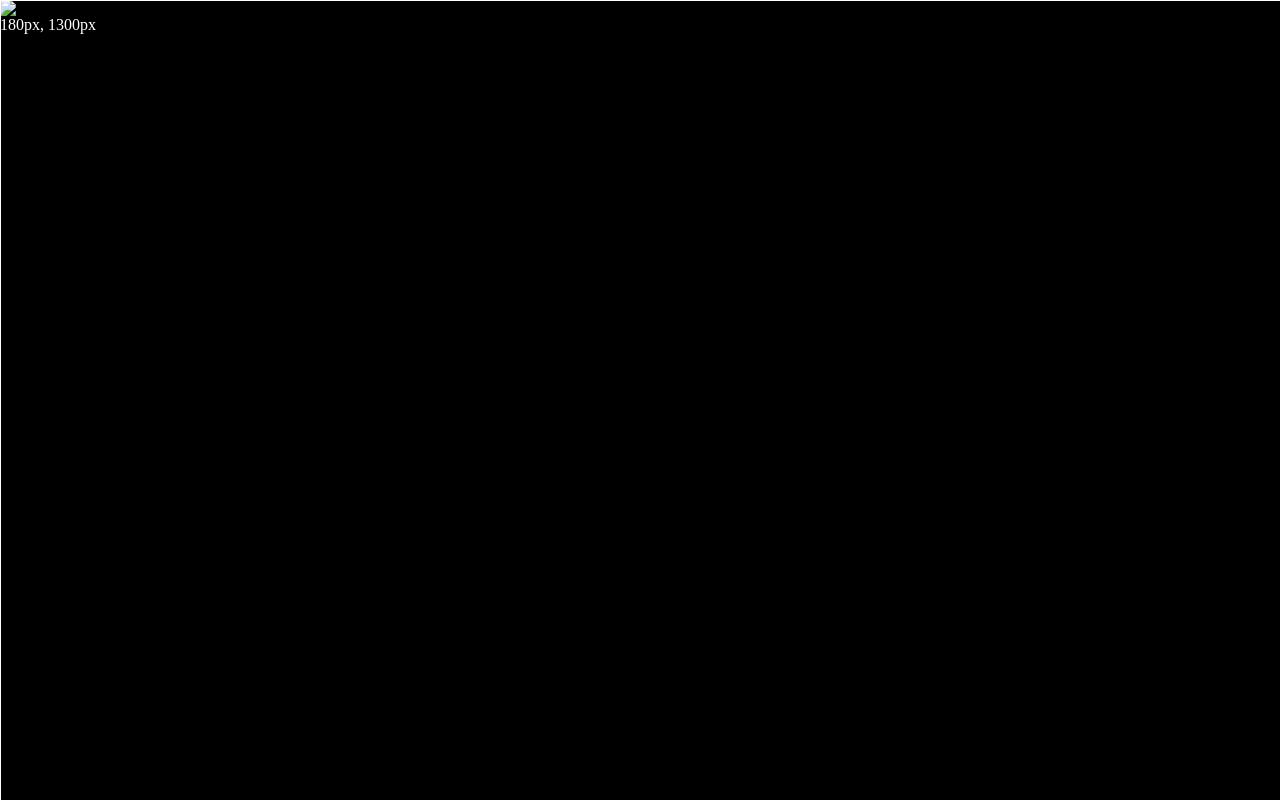
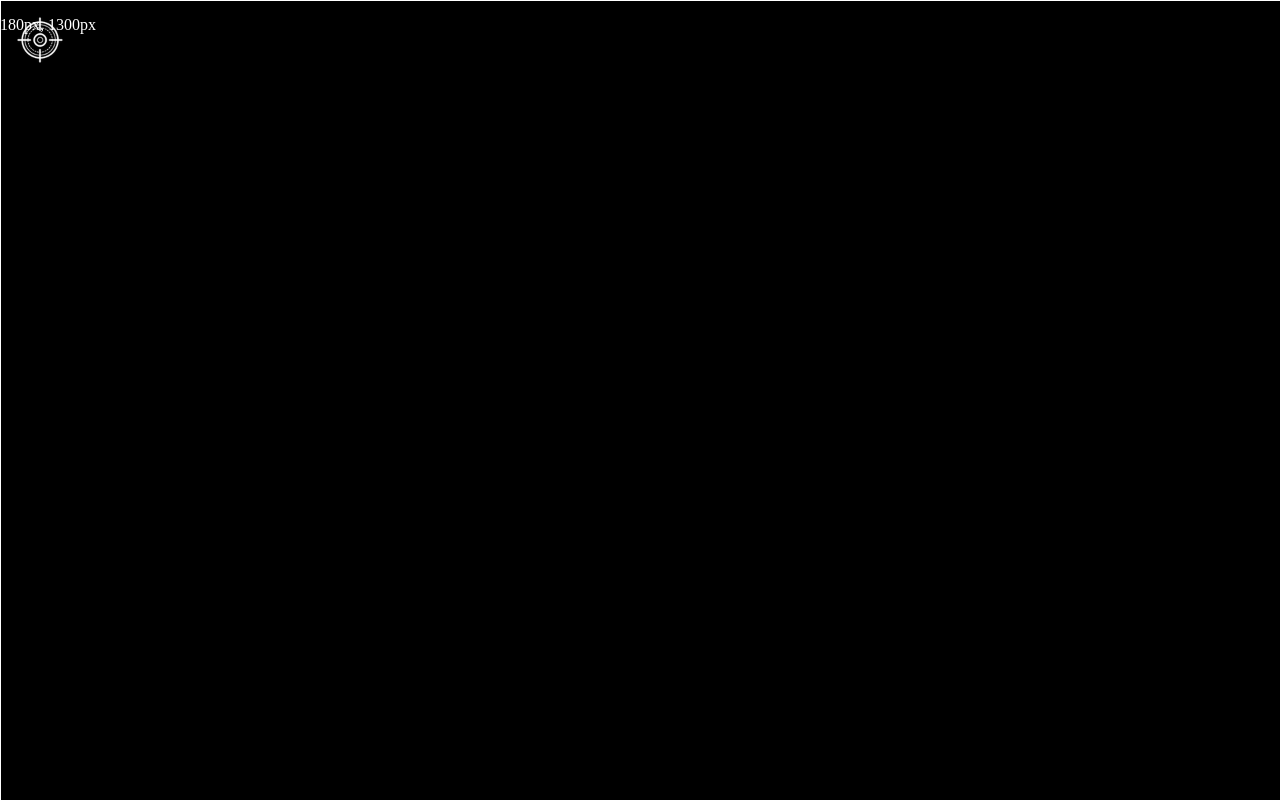
Before and after one commit to yangddoddi/coordinates, a plain HTML site: page index.html in a window 1280 px wide. Drawn offline with Linux system fonts and the light colour scheme; the site is published under a folder, as on GitHub Pages, so addresses that start at the root find nothing.

Commit message:
Update index.html

```diff
--- a/index.html
+++ b/index.html
@@ -10,7 +10,7 @@
 </head>
 
 <body>
-  <img src="/img/target.png" alt="pointer" class="pointer">
+  <img src="./img/target.png" alt="pointer" class="pointer">
   <div class="verticalLine"></div>
   <div class="horizontaLine"></div>
   <p class="coordinates">180px, 1300px</p>
```
